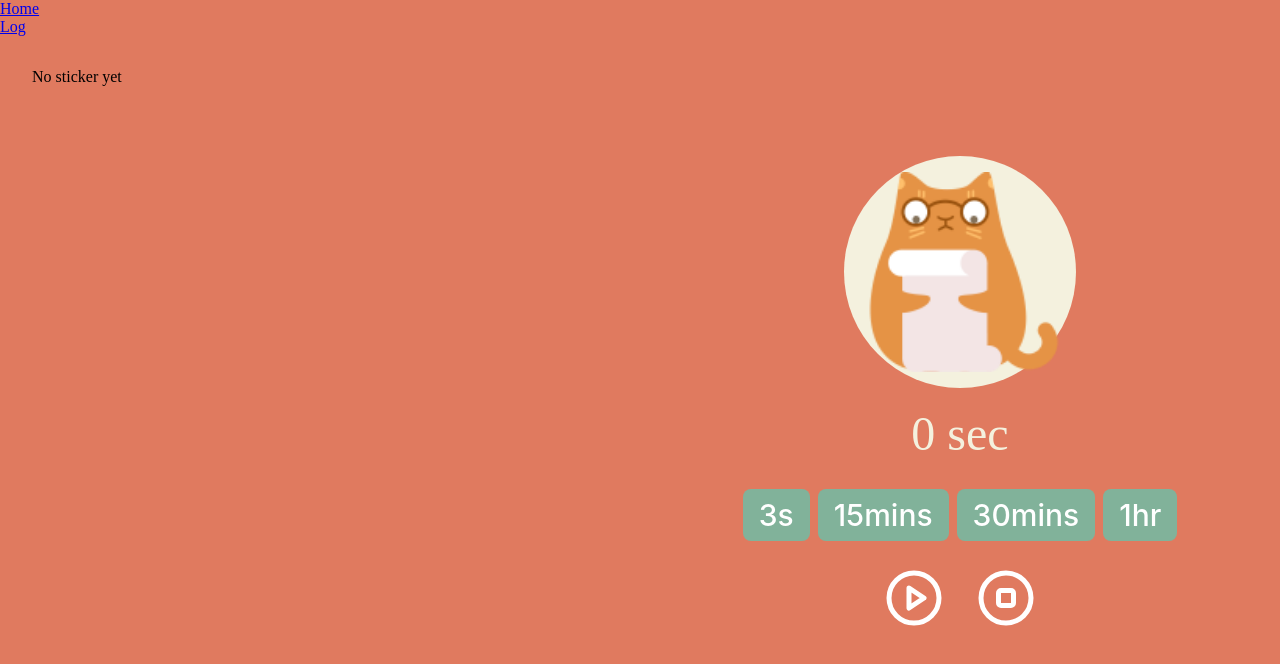
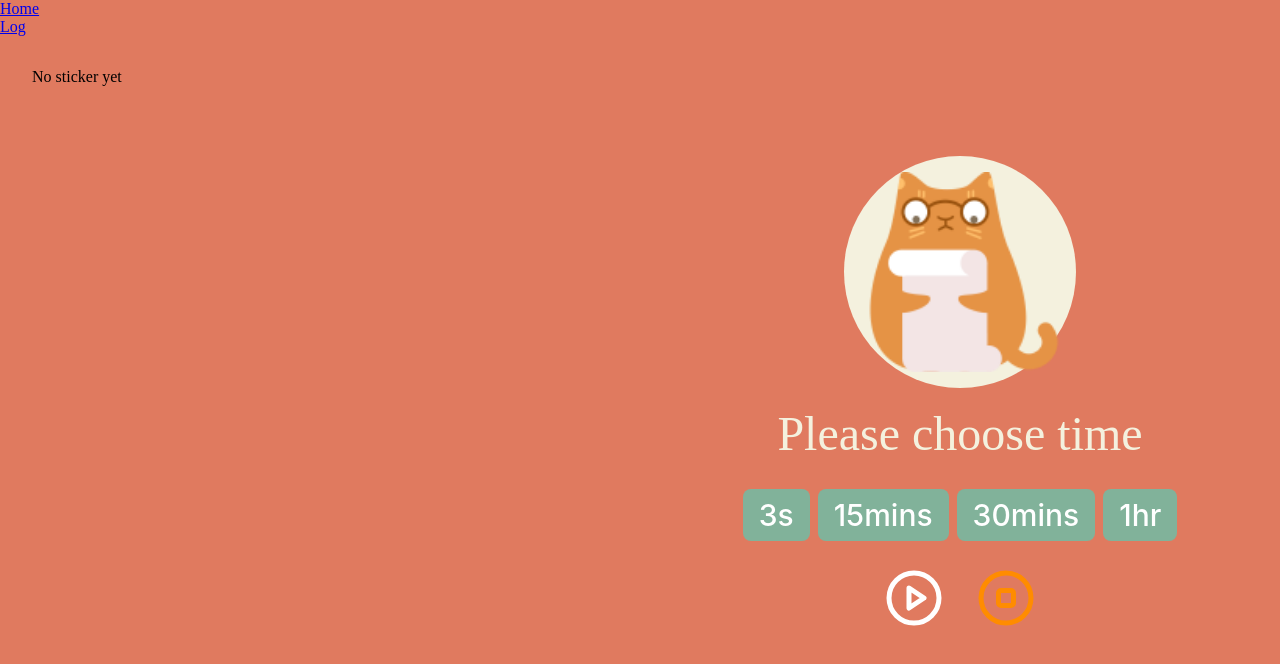
Before and after one commit to maysunktong/pomopaws, a Next.js app: page / in a window 1280 px wide. Shown: the top 664 px of the page. Built offline with nearby package versions, Linux system fonts and the light colour scheme.

Commit message:
Change toggle state between start & pause, new condition for Please Choose Time

```diff
--- a/src/components/Timer/index.tsx
+++ b/src/components/Timer/index.tsx
@@ -29,6 +29,7 @@ const Timer = () => {
       setCatStickers((prev) => [...prev, selectedSticker]);
       { selectedSticker && <img src={selectedSticker} alt="Sticker" /> };
       setHasAwardedSticker(true);
+      setSelectedInterval(0);
     }
   }, [
     time,
@@ -37,7 +38,8 @@ const Timer = () => {
     setCatStickers,
     selectedInterval,
     setSelectedSticker,
-    hasAwardedSticker
+    hasAwardedSticker,
+    setSelectedInterval
   ]);
 
   useEffect(() => {
@@ -56,11 +58,13 @@ const Timer = () => {
   }, [isRunning]);
 
   const startTimer = () => {
-    if (!isRunning && time > 0) {
-      setHasAwardedSticker(false);
-      setIsRunning(true);
-    }
-  };
+  if (isRunning) {
+    setIsRunning(false);
+  } else if (time > 0) {
+    setHasAwardedSticker(false);
+    setIsRunning(true);
+  }
+};
 
   const cancelTimer = () => {
     setTime(0);
@@ -81,7 +85,7 @@ const Timer = () => {
       <section className="interval-container">
         <StickersContainer />
         <div className="interval-container__interval-name">
-          {formatInterval(time)}
+        {(selectedInterval && time > 0) ? formatInterval(time) : 'Please choose time'}
         </div>
         <div className="interval-container__interval-variants">
           {TimerIntervals.map((interval, index) => (
@@ -102,14 +106,14 @@ const Timer = () => {
       <section className="btn-playback">
         <button type="button" onClick={startTimer} >
           {isRunning ? (
-            <CirclePause color="white" size={60} />
+            <CirclePause color="lightgray" size={60} />
           ) : (
             <CirclePlay color="white" size={60} />
           )}
         </button>
         <button type="button" onClick={cancelTimer}>
           {""}
-          <CircleStop color="white" size={60} />
+          <CircleStop color="darkorange" size={60} />
         </button>
       </section>
     </div>
```
